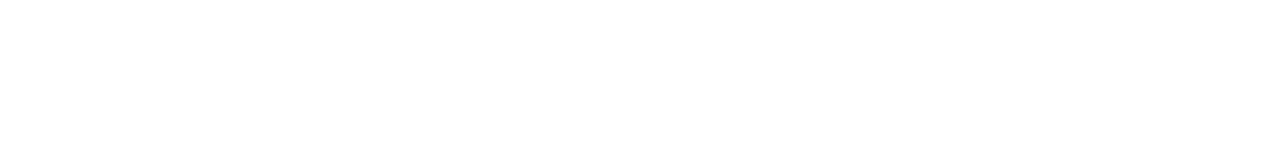
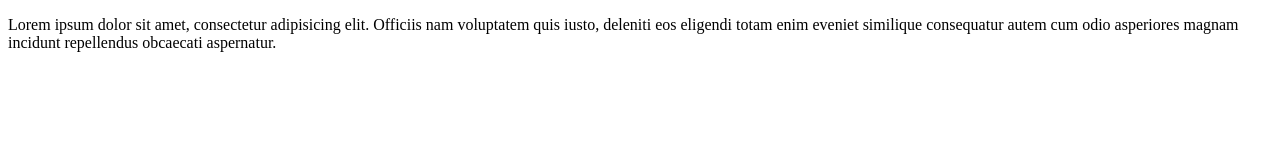
Before and after one commit to tjs13/gitrepo-test, a plain HTML site: page index.html in a window 1280 px wide. Drawn offline with Linux system fonts and the light colour scheme.

Commit message:
add dummy text

```diff
--- a/index.html
+++ b/index.html
@@ -7,6 +7,8 @@
   <title>GitHub Repo Test</title>
 </head>
 <body>
-
+  <p>
+    Lorem ipsum dolor sit amet, consectetur adipisicing elit. Officiis nam voluptatem quis iusto, deleniti eos eligendi totam enim eveniet similique consequatur autem cum odio asperiores magnam incidunt repellendus obcaecati aspernatur.
+  </p>
 </body>
 </html>
```
